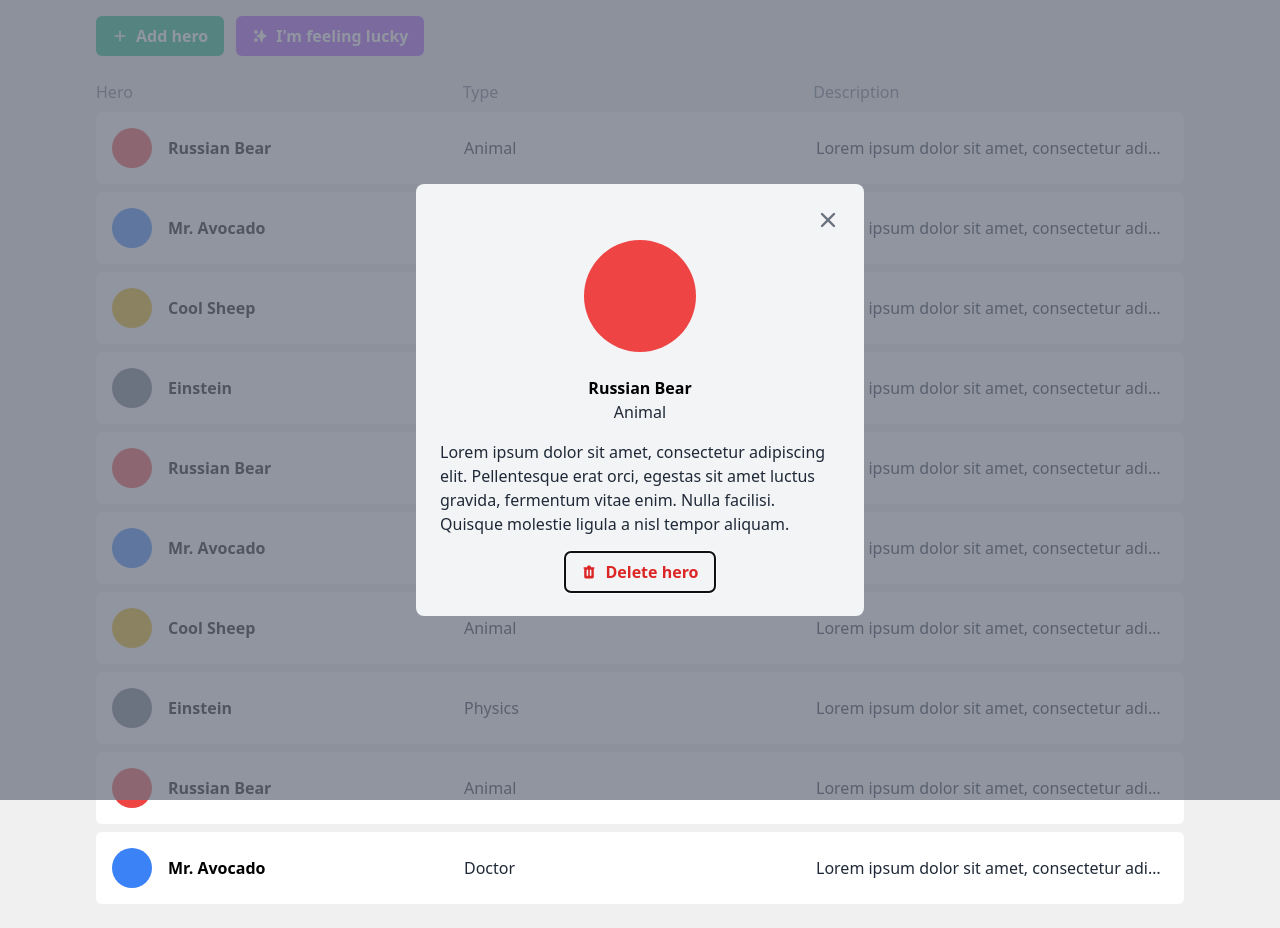
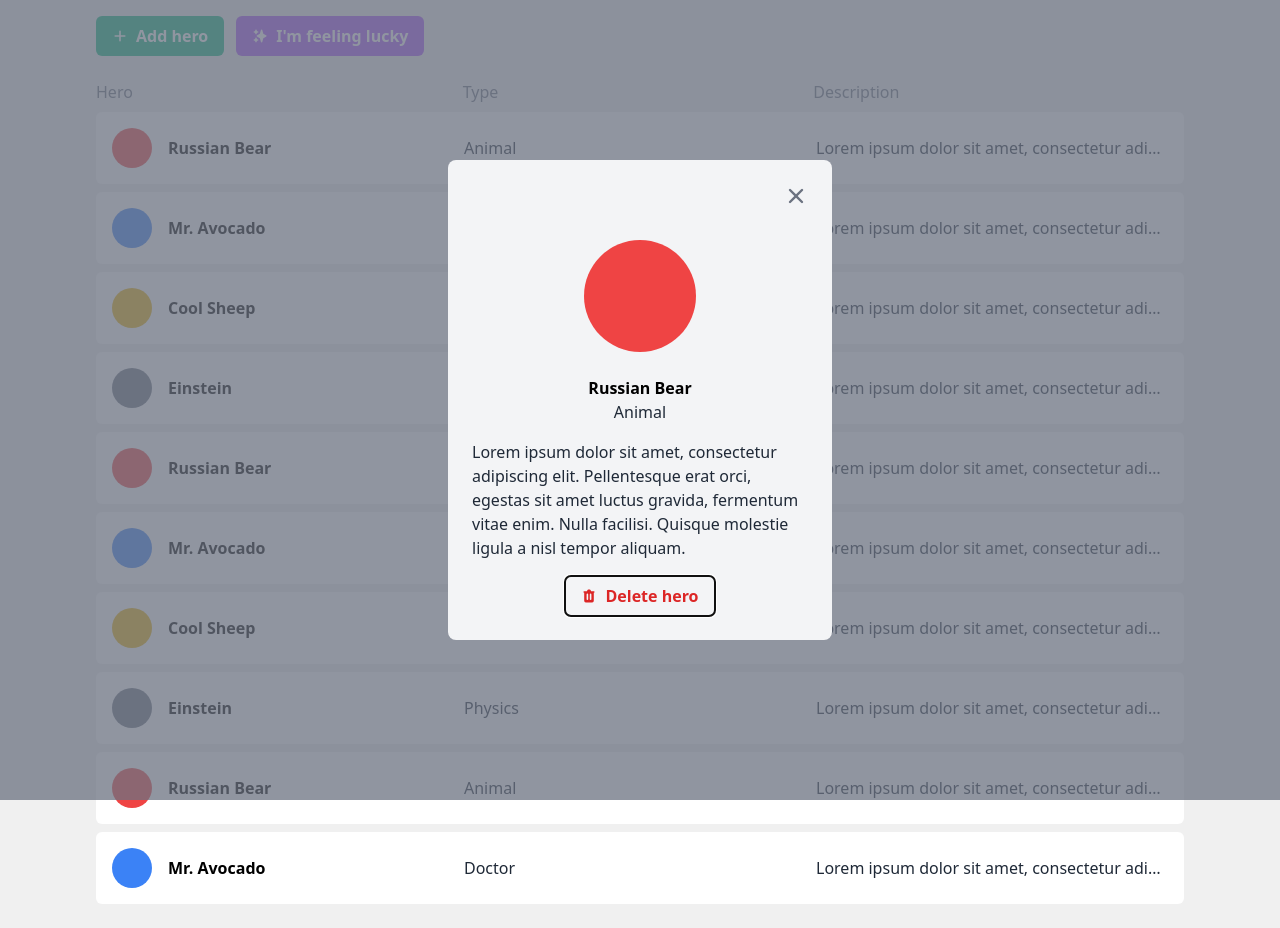
Before and after one commit to domzurawski/netguru-heores, a React (Create React App) app: page /details/1 in a window 1280 px wide. Built offline with nearby package versions, Linux system fonts and the light colour scheme.

Commit message:
buttons pushed to bottom

```diff
--- a/src/components/AddHero.tsx
+++ b/src/components/AddHero.tsx
@@ -37,7 +37,10 @@ export default function AddHero(): ReactElement {
     const handleClose = () => dispatch(hideModal());
 
     return (
-        <>
+        <form
+            onSubmit={(e) => handleAddNewHero(e, newHero)}
+            className="h-full flex flex-col"
+        >
             <div className="flex space-between items-center">
                 <p className="font-bold flex-1">Add hero</p>
                 <XIcon
@@ -47,7 +50,6 @@ export default function AddHero(): ReactElement {
             </div>
             <div className="w-20 h-20 rounded-full bg-blue-500 mt-8 mb-4 mr-4"></div>
 
-            <form onSubmit={(e) => handleAddNewHero(e, newHero)}>
             <label
                 htmlFor="imgUrl"
                 className="block text-sm font-medium text-gray-500"
@@ -108,13 +110,12 @@ export default function AddHero(): ReactElement {
                 name="description"
                 id="description"
                 rows={6}
-                    className="mt-1 block w-full border-0 focus:ring-emerald-500 focus:border-emerald-500 rounded-md mb-2 resize-none"
+                className="mt-1 block w-full border-0 focus:ring-emerald-500 focus:border-emerald-500 rounded-md resize-none mb-auto"
             />
 
-                <button className="bg-emerald-500 hover:bg-emerald-400 text-white font-semibold w-full rounded-md py-2 px-4">
+            <button className="bg-emerald-500 hover:bg-emerald-400 text-white font-semibold w-full rounded-md py-2 px-4 sm:mt-4">
                 Save
             </button>
         </form>
-        </>
     );
 }
--- a/src/components/HeroDetails.tsx
+++ b/src/components/HeroDetails.tsx
@@ -62,9 +62,10 @@ export default function HeroDetails({ hero }: IProps): ReactElement {
 
     return (
         <>
+            <div className="h-full flex flex-col">
                 <XIcon
                     onClick={handleClose}
-                className="text-gray-500 hover:text-gray-400 cursor-pointer h-6 w-6 float-right transition"
+                    className="text-gray-500 hover:text-gray-400 cursor-pointer h-6 w-6 ml-auto transition"
                 />
 
                 {loading ? (
@@ -80,7 +81,9 @@ export default function HeroDetails({ hero }: IProps): ReactElement {
                             className={`w-28 h-28 rounded-full ${selectedHero.imgUrl} mt-8 my-6 mx-auto`}
                         ></div>
 
-                    <p className="font-bold text-center">{selectedHero.name}</p>
+                        <p className="font-bold text-center">
+                            {selectedHero.name}
+                        </p>
 
                         <p className="text-gray-800 text-center mb-4">
                             {selectedHero.type}
@@ -101,10 +104,15 @@ export default function HeroDetails({ hero }: IProps): ReactElement {
                 )}
 
                 {selectedHero && (
-                <div className="text-center">
-                    <DeleteHeroButton onClick={() => console.log('abcd')} />
+                    <div className="text-center mt-auto">
+                        <DeleteHeroButton
+                            onClick={() =>
+                                console.log('Delete hero:', hero?.id)
+                            }
+                        />
                     </div>
                 )}
+            </div>
         </>
     );
 }
--- a/src/components/overlays/Modal.tsx
+++ b/src/components/overlays/Modal.tsx
@@ -64,7 +64,7 @@ export default function Modal(): ReactElement {
                         leaveFrom="opacity-100 translate-y-0 sm:scale-100"
                         leaveTo="opacity-0 translate-y-4 sm:translate-y-0 sm:scale-95"
                     >
-                        <div className="inline-block p-6 rounded-none bg-gray-100 w-screen h-screen sm:w-full sm:h-full sm:max-w-md sm:rounded-lg align-middle text-left transform transition-all">
+                        <div className="inline-block p-6 rounded-none bg-gray-100 w-screen h-screen sm:w-full sm:h-full sm:max-w-sm sm:rounded-lg align-middle text-left transform transition-all">
                             {renderModalContent()}
                         </div>
                     </Transition.Child>
--- a/src/store/reducers/heroesReducer.ts
+++ b/src/store/reducers/heroesReducer.ts
@@ -87,7 +87,6 @@ const initialState: IHero[] = [
 export const heroesReducer = (state = initialState, action: HeroesAction) => {
     switch (action.type) {
         case HeroesActionTypes.SetHeroes:
-            console.log(action.payload);
             return [...state, ...(action.payload as Array<IHero>)];
         default:
             return state;
```
Lines whose indentation alone changed are shown as unchanged.
